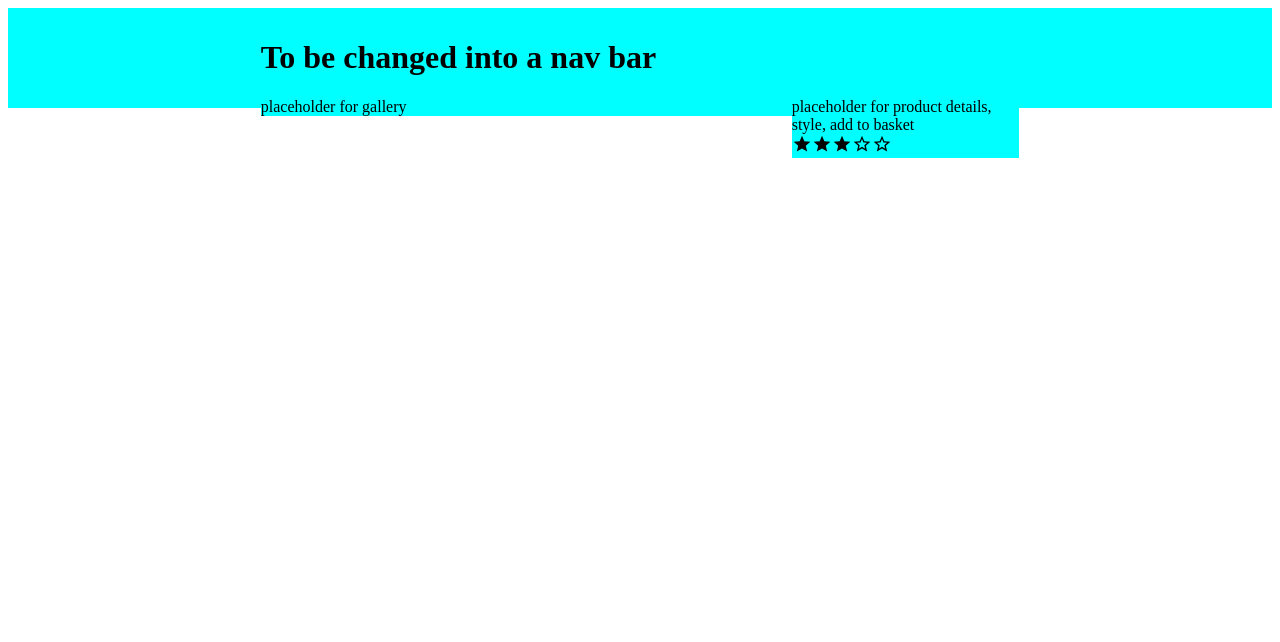
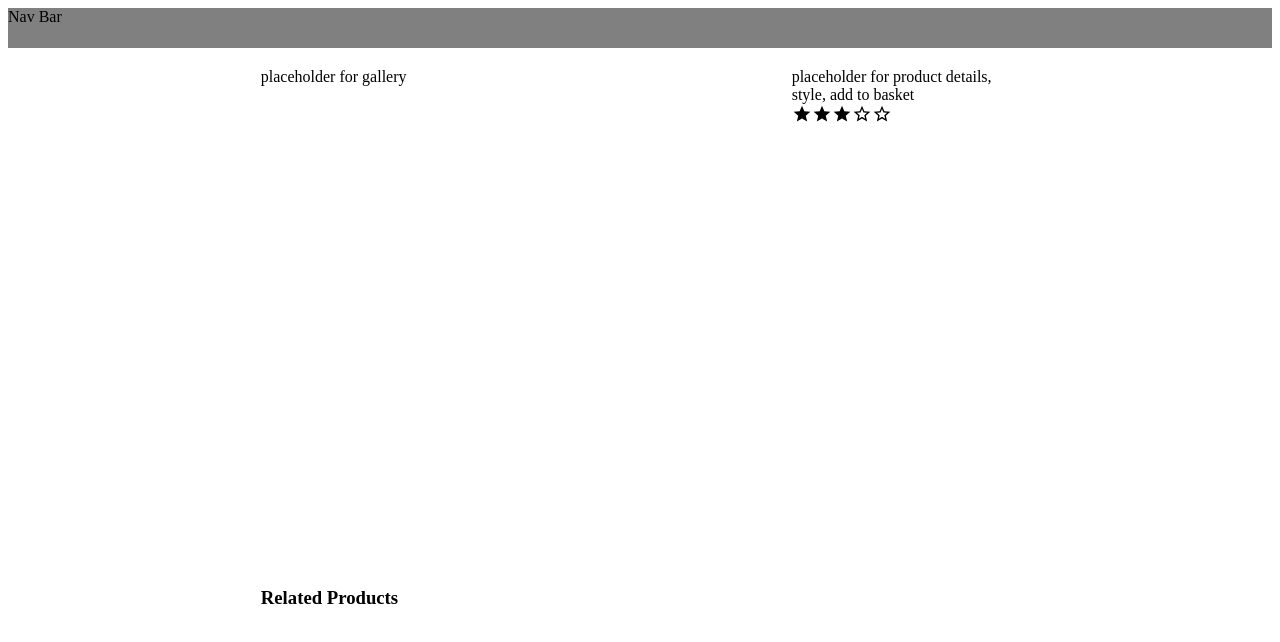
Before and after one commit to rpp36-sdc-netbios/rpp36sdc-netbios-webapp, a React app: page / in a window 1280 px wide. Shown: the top 642 px of the page. Built offline with nearby package versions, Linux system fonts and the light colour scheme.

Commit message:
setup qa component and move styles to app.css

```diff
--- a/client/src/components/App.jsx
+++ b/client/src/components/App.jsx
@@ -1,6 +1,7 @@
 import React from 'react';
 import Overview from './Overview/Overview.jsx';
 import StarRating from './Overview/StarRating.jsx';
+import QA from './QuestionsandAnswers/QA.jsx';
 import './app.css';
 
 class App extends React.Component {
@@ -11,10 +12,22 @@ class App extends React.Component {
 
   render() {
     return (
-      <div id='container' style={{width: '60%', margin: 'auto', padding: '10px'}}>
-      <h1>To be changed into a nav bar</h1>
-      <Overview />
+      <React.Fragment>
+      <div id='nav'>
+        <span>Nav Bar</span>
       </div>
+      <div id='container'>
+        <section>
+        <Overview />
+        </section>
+        <section>
+          <h3>Related Products</h3>
+        </section>
+        <section>
+          <QA />
+        </section>
+      </div>
+      </React.Fragment>
     );
   }
 };
--- /dev/null
+++ b/client/src/components/QuestionsandAnswers/QA.jsx
@@ -0,0 +1,12 @@
+import React from 'react';
+import './qa.css';
+
+var QA = () => {
+  return (
+    <div>
+      <h3>Questions and Answers</h3>
+    </div>
+  )
+}
+
+export default QA;
--- a/client/src/components/QuestionsandAnswers/QuestionandAnswers.jsx
+++ /dev/null
@@ -1,2 +0,0 @@
-import React from 'react';
-import './q&a.css';
--- a/client/src/components/app.css
+++ b/client/src/components/app.css
@@ -1,4 +1,15 @@
-/* test */
-div {
-  background-color: aqua;
+#nav {
+  height: 40px;
+  background-color: gray;
+  margin-bottom: 10px;
 }
+
+#container {
+  width: 60%;
+  margin: auto;
+  padding: 10px;
+}
+
+section {
+  height: 500px;
+}
```
Also changed, not shown: client/src/components/QuestionsandAnswers/q&a.css (deleted), client/src/components/QuestionsandAnswers/qa.css (added), 3 other files (tests, documents, lock files or other folders).
